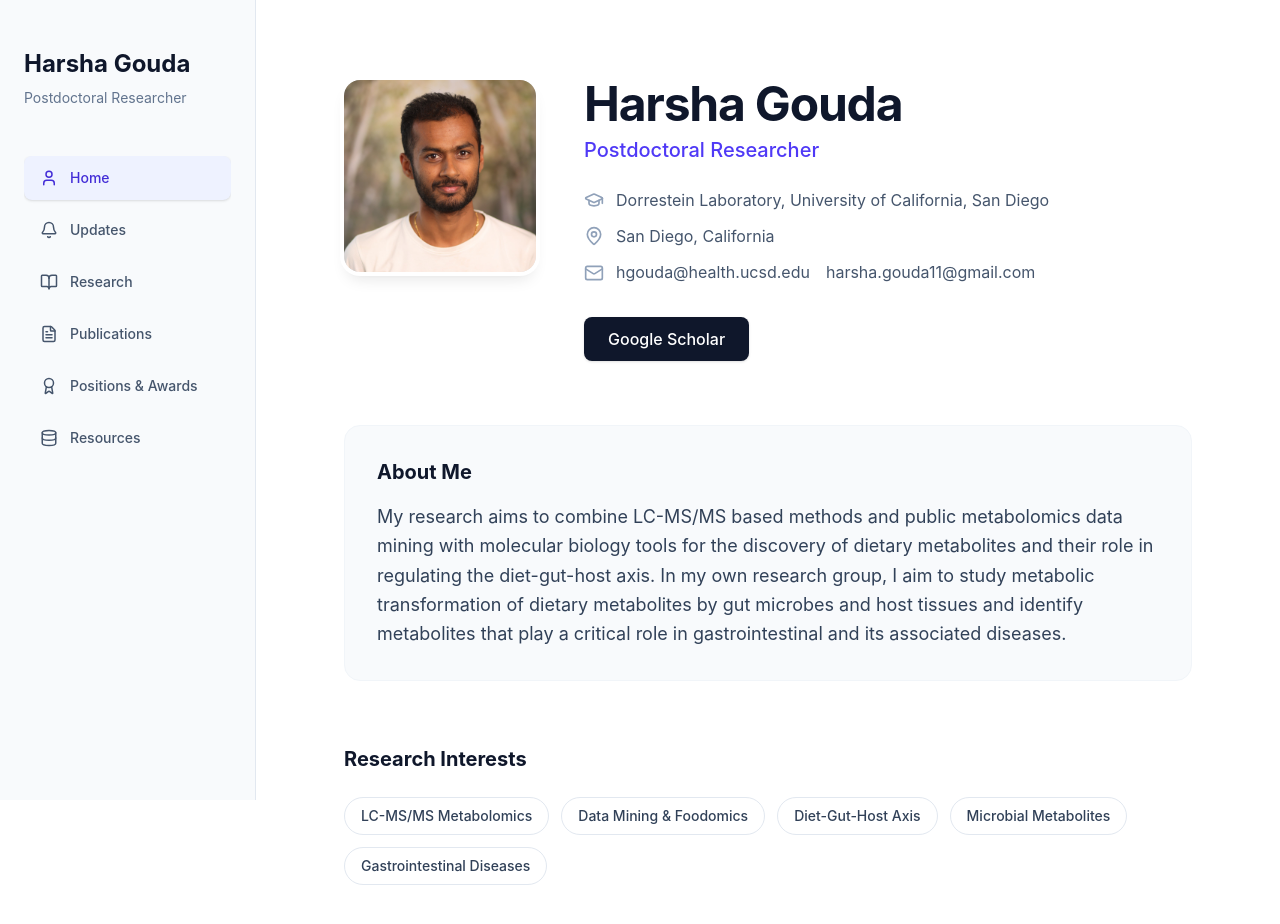
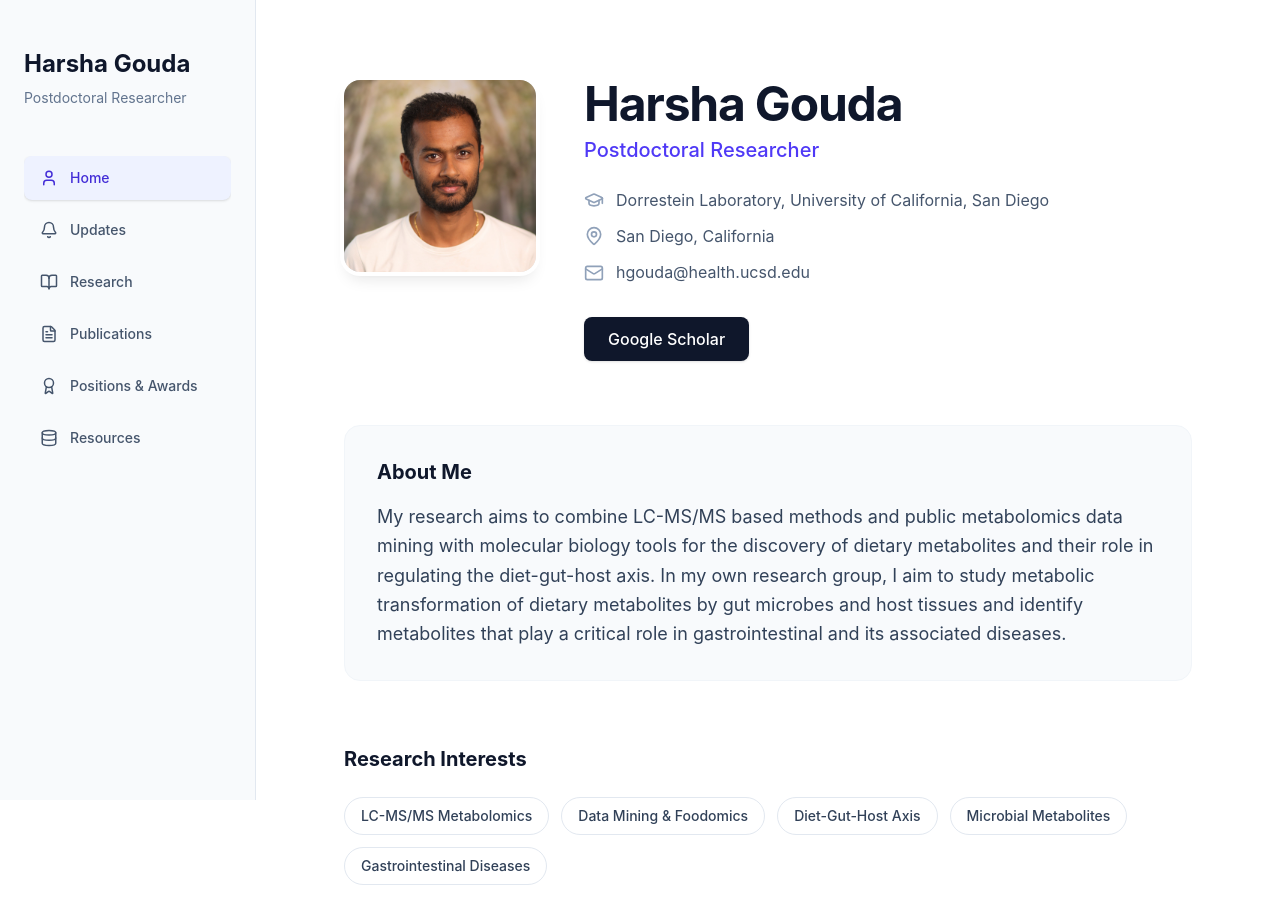
Before and after one commit to prashanth459g/Harsha-Gouda, a React (Vite) app: page / in a window 1280 px wide. Shown: the top 924 px of the page. Built offline with nearby package versions, Linux system fonts and the light colour scheme.

Commit message:
Update email list for Harsha Gouda
Removed one email from the list of emails.

```diff
--- a/src/data.js
+++ b/src/data.js
@@ -3,7 +3,7 @@ export const profile = {
     role: "Postdoctoral Researcher",
     department: "Dorrestein Laboratory",
     institution: "University of California, San Diego",
-    emails: ["hgouda@health.ucsd.edu", "harsha.gouda11@gmail.com"],
+    emails: ["hgouda@health.ucsd.edu"],
     socials: {
         scholar: "https://scholar.google.com/citations?user=mP5z-HsAAAAJ&hl=en"
     },
```
